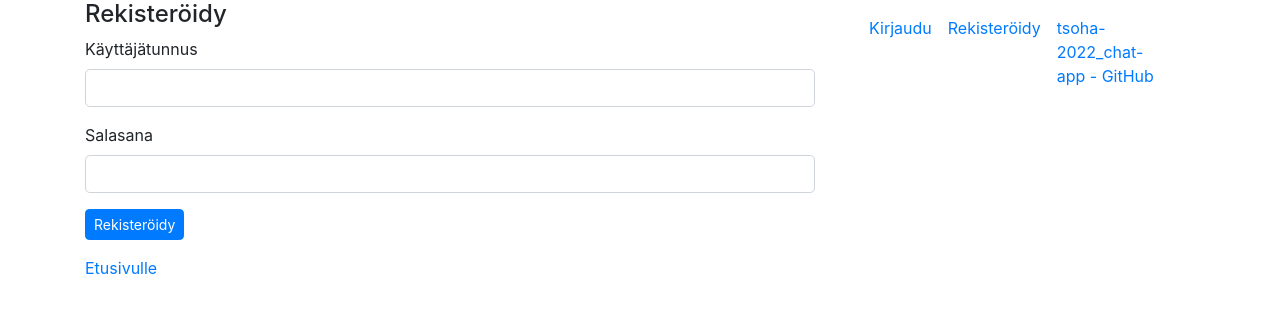
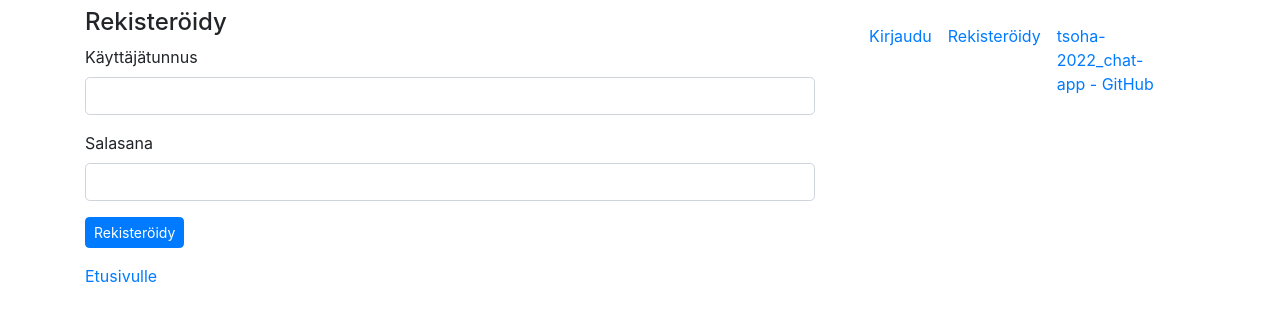
Before and after one commit to roni-b/tsoha-2022_chat-app, a Flask app: page /register in a window 1280 px wide. Shown: the top 321 px of the page. Run offline with Flask 2, Linux system fonts and the light colour scheme; some libraries are stand-ins or nearby versions.

Commit message:
Fix couple layout issues

```diff
--- a/static/custom.css
+++ b/static/custom.css
@@ -2,6 +2,7 @@
     border-radius: .3em;
 }
 textarea {
+    margin-top: .5em;
     resize: none;
     width: 100%;
     border-radius: .5em;
@@ -14,9 +15,15 @@ textarea {
     margin-left: .5em;
     margin-right: .5em;
 }
-.card-body{
+.card-body {
     margin-top: .5em;
     border-radius: 0%;
     padding: 0%;
     border: none;
 }
+.col-sm-8 {
+    margin-top: .5em;
+}
+.col-sm-4 {
+    margin-top: .5em;
+}
--- a/templates/index.html
+++ b/templates/index.html
@@ -6,18 +6,19 @@
     <div class="row">
       <div class="col-sm-8">
       {% block first %}
-      {% if session.user_id %}
+      {% if session.user_id and session.receive %}
         <div class="embed-responsive embed-responsive-1by1">
           <iframe class="embed-responsive-item" src="/messages"></iframe>
         </div>
         <form action="/send" method="POST" onsubmit="return check(this)">
           <div class="form-group">
             <textarea class="form-control" id="message_textarea" placeholder="Kirjoita viesti tähän" name="new_message" rows="2"></textarea>
-            <input class="btn btn-primary btn-sm" type="submit" value="Lähetä">
             <input type="hidden" name="csrf_token" value="{{ session.csrf_token }}">
           </div>
+          <input class="btn btn-primary btn-sm" type="submit" value="Lähetä">
         </form>
-      {% else %}
+      {% endif %}
+      {% if not session.user_id %}
         <nav class="navbar navbar-expand-sm navbar-primary">
           <ul class="navbar-nav">
             <li class="nav-item">
```
